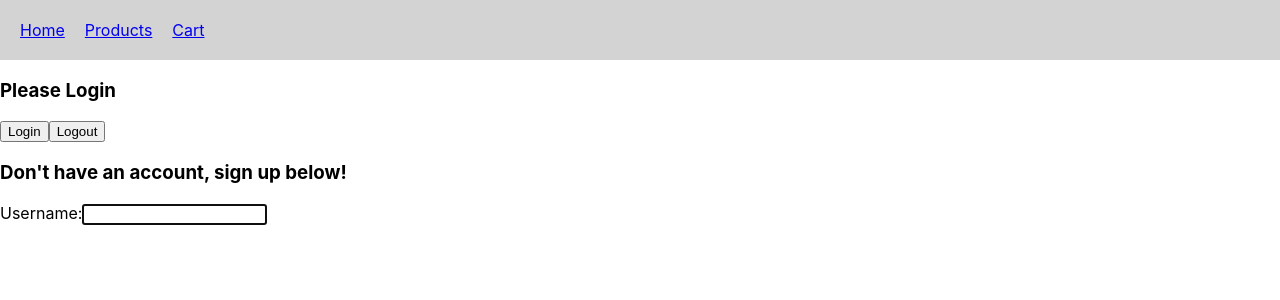
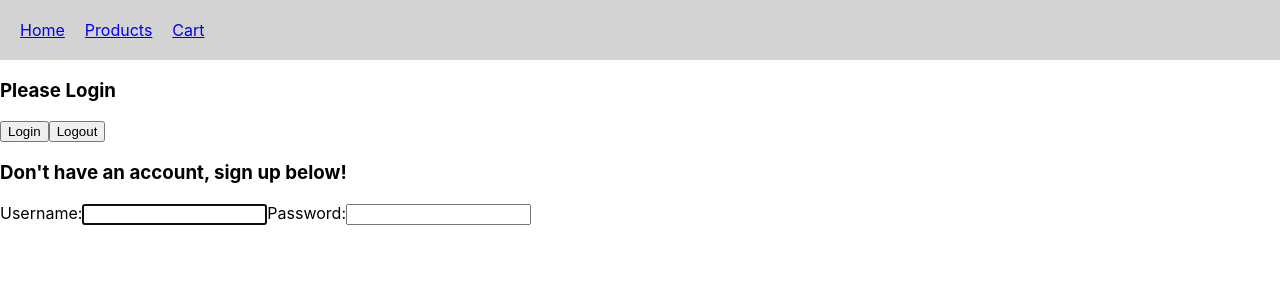
Before and after one commit to carlosbanales/fauxwebstore, a React (Create React App) app: page / in a window 1280 px wide. Shown: the top 300 px of the page. Built offline with nearby package versions, Linux system fonts and the light colour scheme; no server answers.

Commit message:
added password input field

```diff
--- a/src/components/Register.js
+++ b/src/components/Register.js
@@ -30,7 +30,6 @@
 	useEffect(() => {
 		const result = USER_REGEX.test(user);
 		console.log(result);
-		console.log(user);
 		setValidName(result);
 	}, [user])
 
@@ -50,17 +49,11 @@
 	return (
 		<section>
 			<p ref={errRef} className={error ? "errmsg" :
-			"offscreen"} aria-live="assertive">{error}</p>
+					"offscreen"} aria-live="assertive">{error}</p>
 			<h3>Don't have an account, sign up below!</h3>
 			<form>
 				<label htmlFor="username">
 					Username:
-					<span className={validName ? "valid" : "hide"}>
-						OK
-					</span>
-					<span className={validName || !user ? "hide" : "invalid"}>
-						Invalid
-					</span>
 				</label>
 				<input
 					type="text"
@@ -74,11 +67,48 @@
 					onFocus={() => setUserFocus(true)}
 					onBlur={() => setUserFocus(false)}
 				/>
+				<span className={validName ? "valid" : "hide"}>
+					OK
+				</span>
+				<span className={validName || !user ? "hide" : "invalid"}>
+					Invalid
+				</span>
 				<p id="uidnote" className={userFocus && user && !validName
 				? "instructions" : "offscreen"}>
 					4 to 24 characters.<br />
 					Must begin with a letter.<br />
 					Letters, numbers, underscores, hyphens allowed.
+				</p>
+				<label htmlFor="password">
+					Password:
+				</label>
+				<input
+					type="password"
+					id="passord"
+					onChange={(e) => setPwd(e.target.value)}
+					required
+					aria-invalid={validPwd ? "false" : "true"}
+					aria-describedby="pwdnote"
+					onFocus={() => setPwdFocus(true)}
+					onBlur={() => setPwdFocus(false)}
+				/>
+				<span className={validPwd ? "valid" : "hide"}>
+					OK
+				</span>
+				<span className={validPwd || !pwd ? "hide" : "invalid"}>
+					Invalid
+				</span>
+				<p id="pwdnote"
+				className={pwdFocus && !validPwd ? "instructions" : "offscreen"}>
+					8 to 24 characters.<br />
+					Must include uppercase and lowercase letters, and lowercase letters,
+					a number and a special character.<br />
+					Allowed special characters:
+					<span aria-label="at symbol">@</span>
+					<span aria-label="exclamation mark">!</span>
+					<span aria-label="hashtag">#</span>
+					<span aria-label="percent">%</span>
+					<span aria-label="dollar sign">$</span>
 				</p>
 			</form>
 		</section>
```
